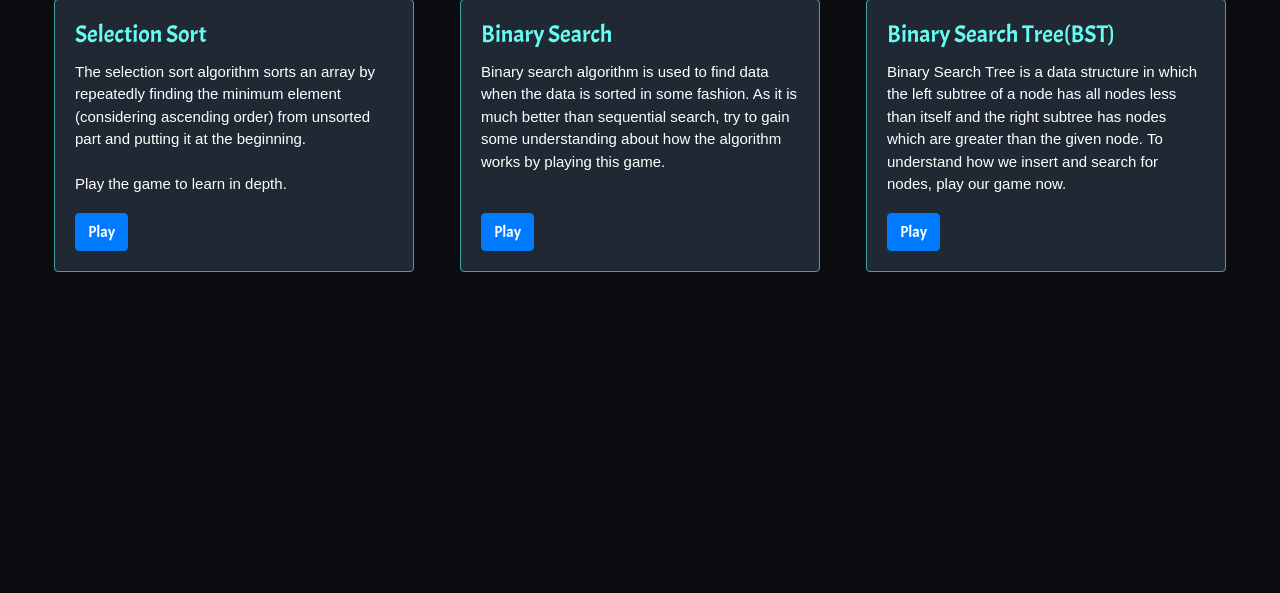
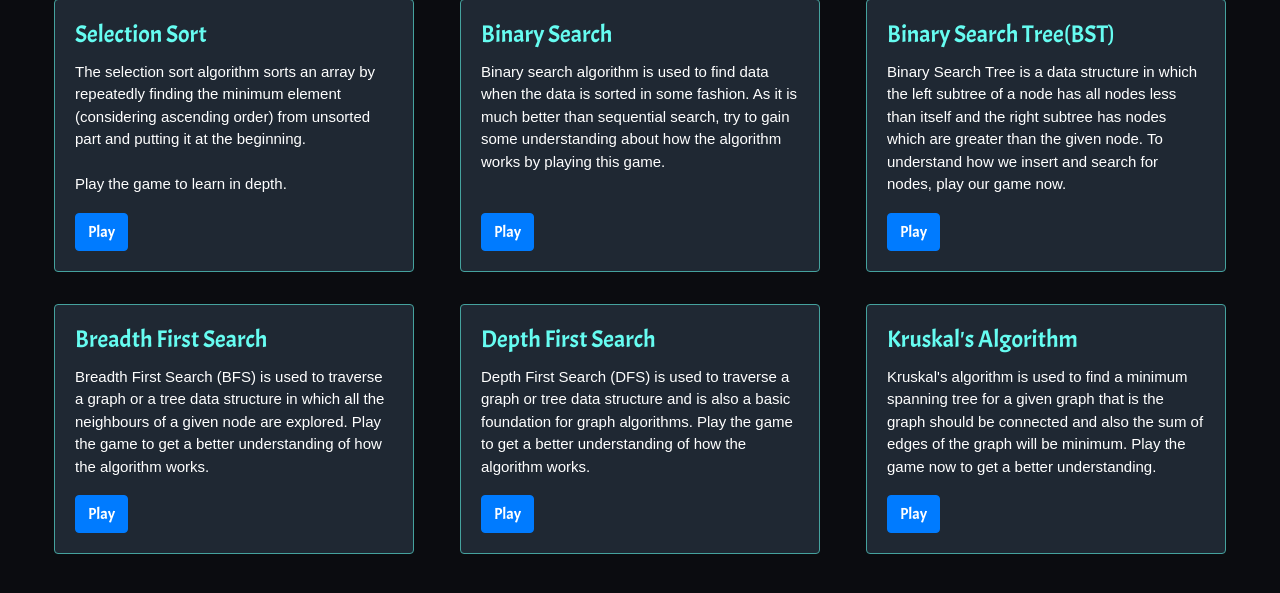
Before and after one commit to KawshikManikantan/DummiesForDummies, a Flask app: page /games in a window 1280 px wide. Shown: the part 81-674 px from the top of the page. Run offline with Flask 2, Linux system fonts and the light colour scheme; some libraries are stand-ins or nearby versions; some web fonts are replaced.

Commit message:
Added kruskal game into the web and also added 3 more cards in game.html and coding.html for the remianing algorithms

```diff
--- a/WebApp/app.py
+++ b/WebApp/app.py
@@ -41,6 +41,8 @@ def gamesTab(id):
         return render_template("BS_game.html")
     elif id == "2":
         return render_template("BST_game.html")
+    elif id== "5":
+        return render_template("KRU_game.html")
     else:
         return render_template("games_layout.html")
 
--- a/WebApp/templates/games.html
+++ b/WebApp/templates/games.html
@@ -57,6 +57,38 @@ background-color: #0B0C10;
             </div>
         </div>
     </div>
+    <div class="row my-3 mx-3">
+        <div class="col-md">
+            <div class="card mx-2 my-2">
+<!--                <img src="#" alt="img" class="card-image-top">-->
+                <div class="card-body">
+                    <h4 class="card-title">Breadth First Search</h4>
+                    <p class="card-text">Breadth First Search (BFS) is used to traverse a graph or a tree data structure in which all the neighbours of a given node are explored. Play the game to get a better understanding of how the algorithm works.</p>
+                    <a href="{{ url_for('gamesTab', id=3) }}" class="btn btn-primary">Play</a>
+                </div>
+            </div>
+        </div>
+        <div class="col-md">
+            <div class="card mx-2 my-2">
+<!--                <img src="#" alt="img" class="card-image-top">-->
+                <div class="card-body">
+                    <h4 class="card-title">Depth First Search</h4>
+                    <p class="card-text">Depth First Search (DFS) is used to traverse a graph or tree data structure and is also a basic foundation for graph algorithms. Play the game to get a better understanding of how the algorithm works.</p>
+                    <a href="{{ url_for('gamesTab', id=4) }}" class="btn btn-primary">Play</a>
+                </div>
+            </div>
+        </div>
+        <div class="col-md">
+            <div class="card mx-2 my-2">
+<!--                <img src="#" alt="img" class="card-image-top">-->
+                <div class="card-body">
+                   <h4 class="card-title">Kruskal's Algorithm</h4>
+                    <p class="card-text">Kruskal's algorithm is used to find a minimum spanning tree for a given graph that is the graph should be connected and also the sum of edges of the graph will be minimum. Play the game now to get a better understanding.</p>
+                    <a href="{{ url_for('gamesTab', id=5) }}" class="btn btn-primary">Play</a>
+                </div>
+            </div>
+        </div>
+    </div>
 </div>
 <script type="text/javascript">
     var element = document.getElementById('Game');
```
Also changed, not shown: WebApp/templates/KRU_game.html (added, +20 -0 lines), WebApp/templates/coding.html (+32 -0 lines).
